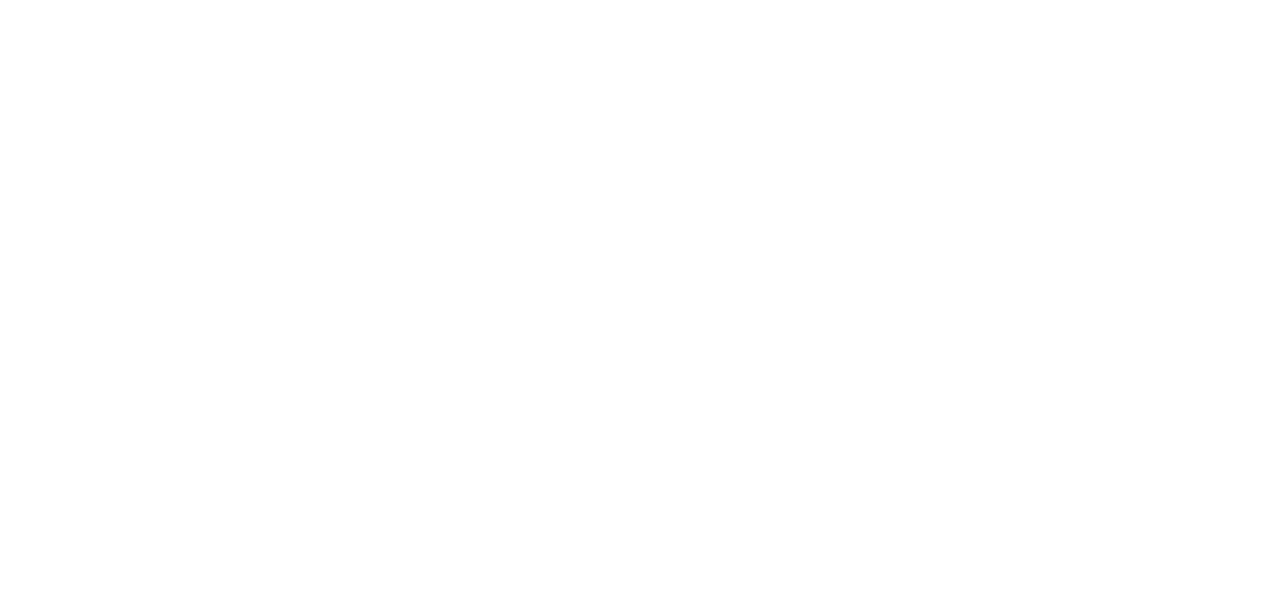
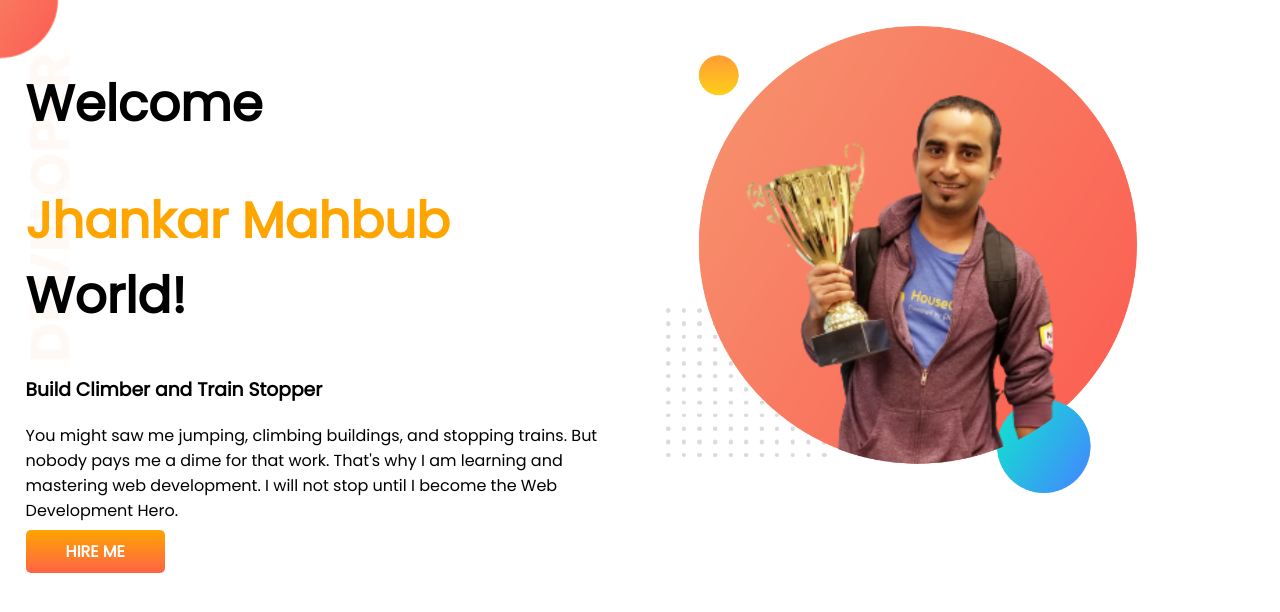
Before and after one commit to mohammedrony07/developer-portfolio, a plain HTML site: page index.html in a window 1280 px wide. Drawn offline with Linux system fonts and the light colour scheme.

Commit message:
top banner added

```diff
--- a/index.html
+++ b/index.html
@@ -1,13 +1,34 @@
 <!DOCTYPE html>
 <html lang="en">
+
 <head>
     <meta charset="UTF-8">
     <meta http-equiv="X-UA-Compatible" content="IE=edge">
     <meta name="viewport" content="width=device-width, initial-scale=1.0">
     <title>Mohammed Rony Portfolio</title>
-    <link rel="stylesheet" href="">
+    <link rel="preconnect" href="https://fonts.googleapis.com">
+    <link rel="preconnect" href="https://fonts.gstatic.com" crossorigin>
+    <link href="https://fonts.googleapis.com/css2?family=Poppins&display=swap" rel="stylesheet">
+    <link rel="stylesheet" href="style.css">
 </head>
+
 <body>
+    <section class="top-banner">
+        <div class="half-width">
+            <h1>Welcome</h1>
+            <h1><span class="orange-color">Jhankar Mahbub </span>World!</h1>
+            <h3>Build Climber and Train Stopper</h3>
+            <p>You might saw me jumping, climbing buildings, and stopping trains. But nobody pays me a dime for that
+                work.
+                That's why I am learning and mastering web development. I will not stop until I become the Web
+                Development
+                Hero.</p>
+            <a class="link-button" target="-blank" href="https://www.linkedin.com/company/programminghero/">HIRE ME</a>
+        </div>
+        <div class="half-width">
+            <img src="images/Jhankar-pic-with-bg-png.png" alt="">
+        </div>
+    </section>
+</body>
 
-</body>
 </html>
--- a/style.css
+++ b/style.css
@@ -0,0 +1,32 @@
+body{
+    font-family: 'Poppins', sans-serif;
+    margin: 0;
+}
+h1{
+    font-size: 50px;
+}
+.orange-color{
+    color: orange;
+}
+section{
+    display: flex;
+}
+.half-width{
+    width: 50%;
+    padding: 2%;
+}
+.half-width img{
+    width: 80%
+}
+.link-button{
+    text-decoration: none;
+    background-image:linear-gradient(orange,tomato);
+    padding: 10px 40px;
+    color: white;
+    font-weight: 700;
+    border-radius: 5px;
+}
+.top-banner{
+    background-image: url(images/top-banner.png);
+    background-repeat: no-repeat;
+}
```
Also changed, not shown: images/Jhankar-pic-with-bg-png.png (added), images/dream-bg.png (added), images/exp-bg.png (added), images/jhankar.png (added), images/jhankar2.png (added), images/my-bg.png (added), images/my-bg2.png (added), images/top-banner.png (added), 7 other files.
